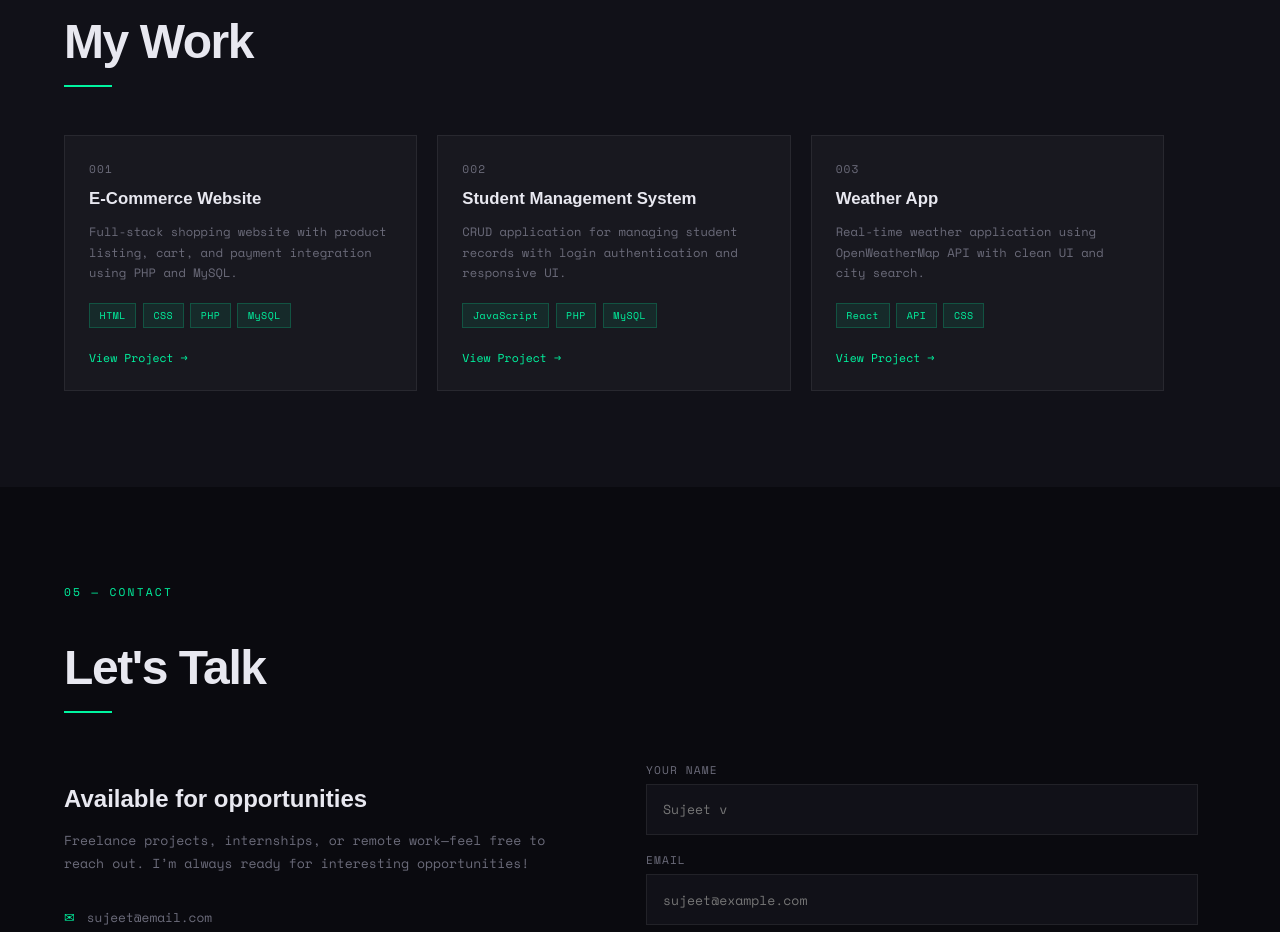
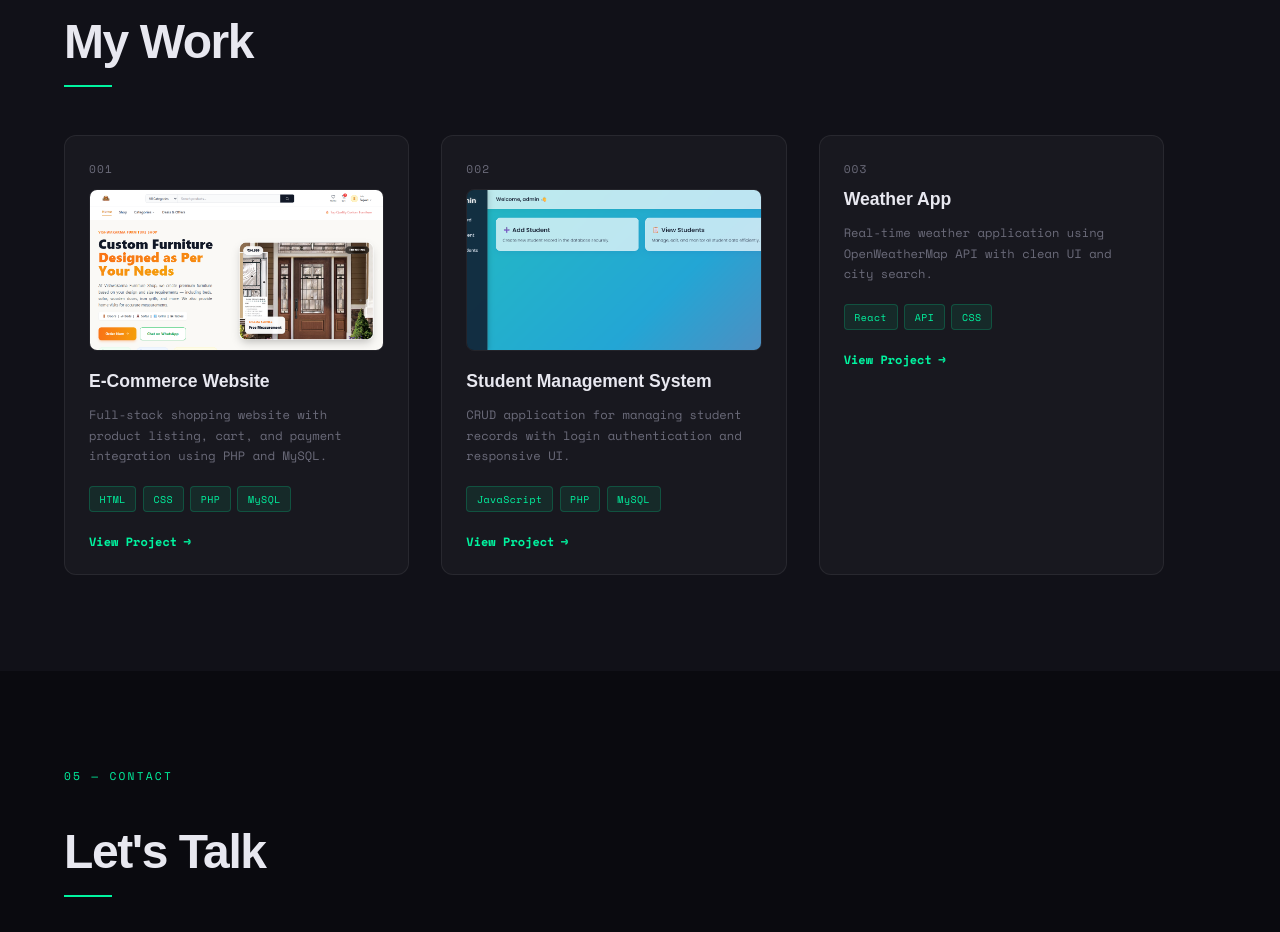
Before and after one commit to sujeetvishwakarma83/my-portfolio, a React (Create React App) app: page / in a window 1280 px wide. Shown: the part 3440-4372 px from the top of the page. Built offline with nearby package versions, Linux system fonts and the light colour scheme.

Commit message:
update project

```diff
--- a/src/components/Projects.jsx
+++ b/src/components/Projects.jsx
@@ -6,21 +6,27 @@ var projectsData = [
     title: 'E-Commerce Website',
     desc: 'Full-stack shopping website with product listing, cart, and payment integration using PHP and MySQL.',
     tags: ['HTML', 'CSS', 'PHP', 'MySQL'],
-    link: '#'
+    link: 'https://my-shop-two-theta.vercel.app/',
+    image: '/projects/ecommerce.png'
   },
   {
     num: '002',
     title: 'Student Management System',
     desc: 'CRUD application for managing student records with login authentication and responsive UI.',
     tags: ['JavaScript', 'PHP', 'MySQL'],
-    link: '#'
+    link: 'https://student-management.infinityfreeapp.com/index.php',
+    image: '/projects/sms.png',
+    // NAYA: Demo login details yahan add kiye hain
+    demoId: 'admin',
+    demoPass: 'admin123'
   },
   {
     num: '003',
     title: 'Weather App',
     desc: 'Real-time weather application using OpenWeatherMap API with clean UI and city search.',
     tags: ['React', 'API', 'CSS'],
-    link: '#'
+    link: '#',
+    image: ''
   },
 ];
 
@@ -50,24 +56,25 @@ function ProjectCard({ project, visible, index, darkMode }) {
         position: 'relative',
         overflow: 'hidden',
         opacity: visible ? 1 : 0,
-        transform: visible ? 'translateY(0)' : 'translateY(30px)',
+        transform: !visible ? 'translateY(30px)' : (hovered ? 'translateY(-8px)' : 'translateY(0)'),
         transitionProperty: 'border-color, opacity, transform, box-shadow',
-        transitionDuration: '0.2s, 0.6s, 0.6s, 0.2s',
-        transitionDelay: '0s, ' + delay1 + ', ' + delay1 + ', 0s',
+        transitionDuration: '0.3s, 0.6s, 0.4s, 0.3s',
+        transitionDelay: '0s, ' + delay1 + ', 0s, 0s',
         boxShadow: hovered
-          ? (darkMode ? 'none' : '0 8px 24px rgba(0,180,120,0.1)')
+          ? (darkMode ? '0 10px 30px rgba(0,0,0,0.5)' : '0 12px 30px rgba(0,180,120,0.15)')
           : 'none',
+        borderRadius: '12px',
       }}
     >
       {/* Top gradient line on hover */}
       <div style={{
         position: 'absolute',
         top: 0, left: 0, right: 0,
-        height: '2px',
+        height: '3px',
         background: 'linear-gradient(90deg, #00f5a0, #7c3aed)',
         transform: hovered ? 'scaleX(1)' : 'scaleX(0)',
         transformOrigin: 'left',
-        transition: 'transform 0.3s ease',
+        transition: 'transform 0.4s cubic-bezier(0.4, 0, 0.2, 1)',
       }} />
 
       {/* Number */}
@@ -81,12 +88,90 @@ function ProjectCard({ project, visible, index, darkMode }) {
         {project.num}
       </div>
 
+      {/* Project Image/Screenshot with Interactive Overlay */}
+      {project.image && (
+        <div style={{
+          position: 'relative',
+          marginBottom: '1.25rem',
+          borderRadius: '8px',
+          overflow: 'hidden',
+          border: darkMode ? '1px solid rgba(255,255,255,0.05)' : '1px solid rgba(0,0,0,0.05)',
+        }}>
+          <img
+            src={project.image}
+            alt={project.title}
+            style={{
+              width: '100%',
+              height: '160px',
+              objectFit: 'cover',
+              objectPosition: 'top',
+              display: 'block',
+              transform: hovered ? 'scale(1.08)' : 'scale(1)',
+              transition: 'transform 0.5s ease-out',
+            }}
+          />
+
+          {/* Interactive Hover Overlay */}
+          <div style={{
+            position: 'absolute',
+            inset: 0,
+            background: darkMode ? 'rgba(24, 24, 31, 0.7)' : 'rgba(255, 255, 255, 0.85)',
+            backdropFilter: 'blur(3px)', // Thoda blur effect peeche ki image par
+            display: 'flex',
+            alignItems: 'center',
+            justifyContent: 'center',
+            opacity: hovered ? 1 : 0,
+            transition: 'opacity 0.3s ease',
+            pointerEvents: 'none',
+          }}>
+            {/* Condition: Agar demo ID aur Pass hai toh details dikhao, warna sirf Preview */}
+            {project.demoId && project.demoPass ? (
+              <div style={{
+                background: darkMode ? '#111118' : '#ffffff',
+                border: darkMode ? '1px solid rgba(0, 245, 160, 0.3)' : '1px solid rgba(0, 180, 120, 0.3)',
+                padding: '10px 16px',
+                borderRadius: '8px',
+                fontFamily: 'Space Mono, monospace',
+                fontSize: '0.7rem',
+                color: darkMode ? '#e8e8f0' : '#1a3a2e',
+                transform: hovered ? 'translateY(0)' : 'translateY(15px)',
+                transition: 'transform 0.4s cubic-bezier(0.175, 0.885, 0.32, 1.275)',
+                boxShadow: '0 4px 12px rgba(0,0,0,0.1)',
+                display: 'flex',
+                flexDirection: 'column',
+                gap: '4px'
+              }}>
+                <span style={{ color: '#00f5a0', fontWeight: 'bold', marginBottom: '2px', textAlign: 'center' }}>Demo Login</span>
+                <span><strong style={{ color: darkMode ? '#6b6b7a' : '#4a7a65'}}>ID:</strong> {project.demoId}</span>
+                <span><strong style={{ color: darkMode ? '#6b6b7a' : '#4a7a65'}}>Pass:</strong> {project.demoPass}</span>
+              </div>
+            ) : (
+              <span style={{
+                background: darkMode ? '#00f5a0' : '#ffffff',
+                color: darkMode ? '#111118' : '#00a870',
+                padding: '6px 14px',
+                borderRadius: '20px',
+                fontFamily: 'Space Mono, monospace',
+                fontSize: '0.75rem',
+                fontWeight: 'bold',
+                transform: hovered ? 'translateY(0)' : 'translateY(15px)',
+                transition: 'transform 0.4s cubic-bezier(0.175, 0.885, 0.32, 1.275)',
+                boxShadow: '0 4px 12px rgba(0,0,0,0.1)'
+              }}>
+                Preview
+              </span>
+            )}
+          </div>
+        </div>
+      )}
+
       {/* Title */}
       <div style={{
-        fontSize: '1.05rem',
+        fontSize: '1.1rem',
         fontWeight: 700,
         marginBottom: '0.65rem',
         color: titleColor,
+        transition: 'color 0.2s',
       }}>
         {project.title}
       </div>
@@ -114,11 +199,13 @@ function ProjectCard({ project, visible, index, darkMode }) {
             <span key={tag} style={{
               fontFamily: 'Space Mono, monospace',
               fontSize: '0.62rem',
-              padding: '0.25rem 0.6rem',
-              background: tagBg,
+              padding: '0.3rem 0.6rem',
+              background: hovered ? (darkMode ? 'rgba(0,245,160,0.15)' : 'rgba(0,180,120,0.15)') : tagBg,
               color: tagColor,
               border: tagBorder,
               letterSpacing: '0.05em',
+              borderRadius: '4px',
+              transition: 'background 0.3s',
             }}>
               {tag}
             </span>
@@ -127,17 +214,24 @@ function ProjectCard({ project, visible, index, darkMode }) {
       </div>
 
       {/* Link */}
-      <a href={project.link} style={{
+      <a href={project.link} target="_blank" rel="noopener noreferrer" style={{
         fontFamily: 'Space Mono, monospace',
-        fontSize: '0.72rem',
+        fontSize: '0.75rem',
         color: '#00f5a0',
         display: 'inline-flex',
         alignItems: 'center',
         gap: hovered ? '0.8rem' : '0.4rem',
-        transition: 'gap 0.2s',
+        transition: 'gap 0.3s cubic-bezier(0.4, 0, 0.2, 1)',
         textDecoration: 'none',
+        fontWeight: 'bold',
       }}>
-        View Project →
+        View Project
+        <span style={{
+          transform: hovered ? 'translateX(5px)' : 'translateX(0)',
+          transition: 'transform 0.3s'
+        }}>
+          →
+        </span>
       </a>
 
     </div>
@@ -324,7 +418,7 @@ function Projects({ darkMode }) {
           gridTemplateColumns: isMobile
             ? '1fr'
             : 'repeat(auto-fill, minmax(320px, 1fr))',
-          gap: '1.25rem',
+          gap: '2rem',
           maxWidth: '1100px',
           width: '100%',
         }}>
```
Also changed, not shown: public/projects/ecommerce.png (added), public/projects/sms.png (added).
